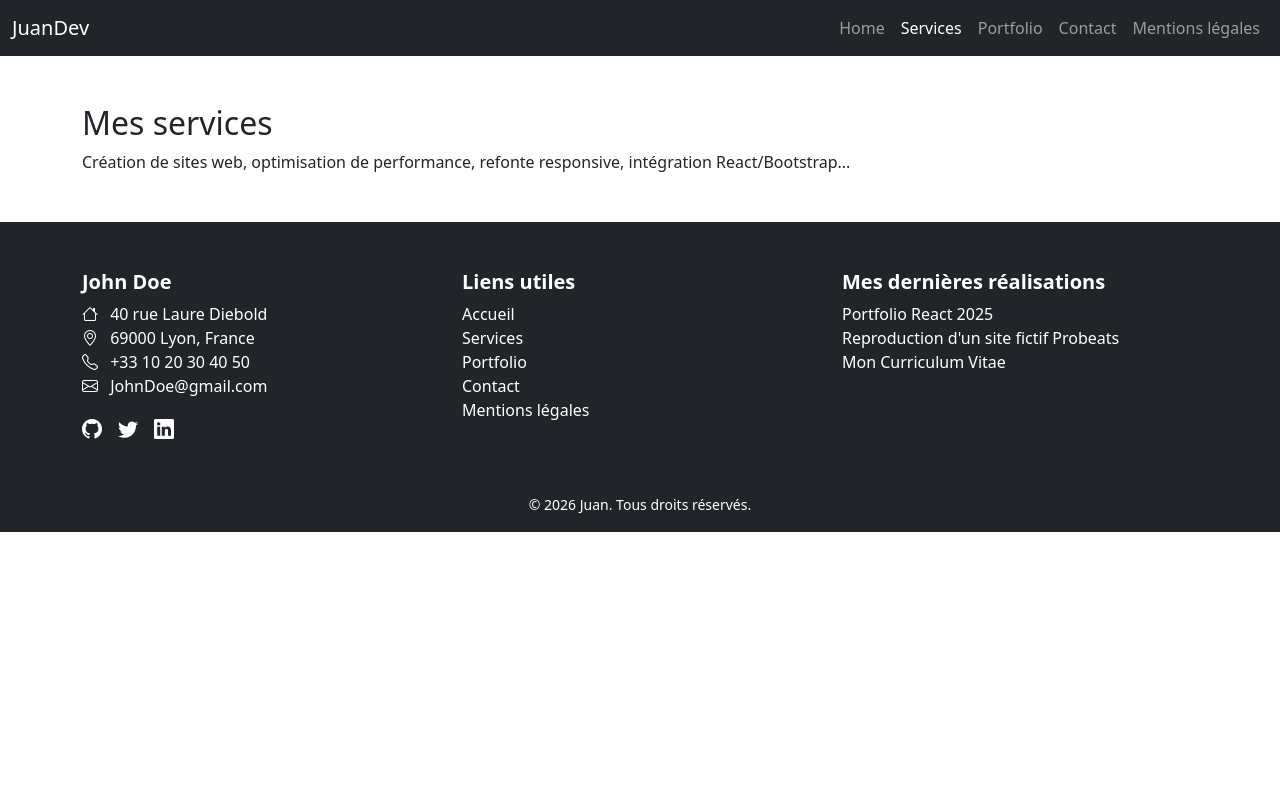
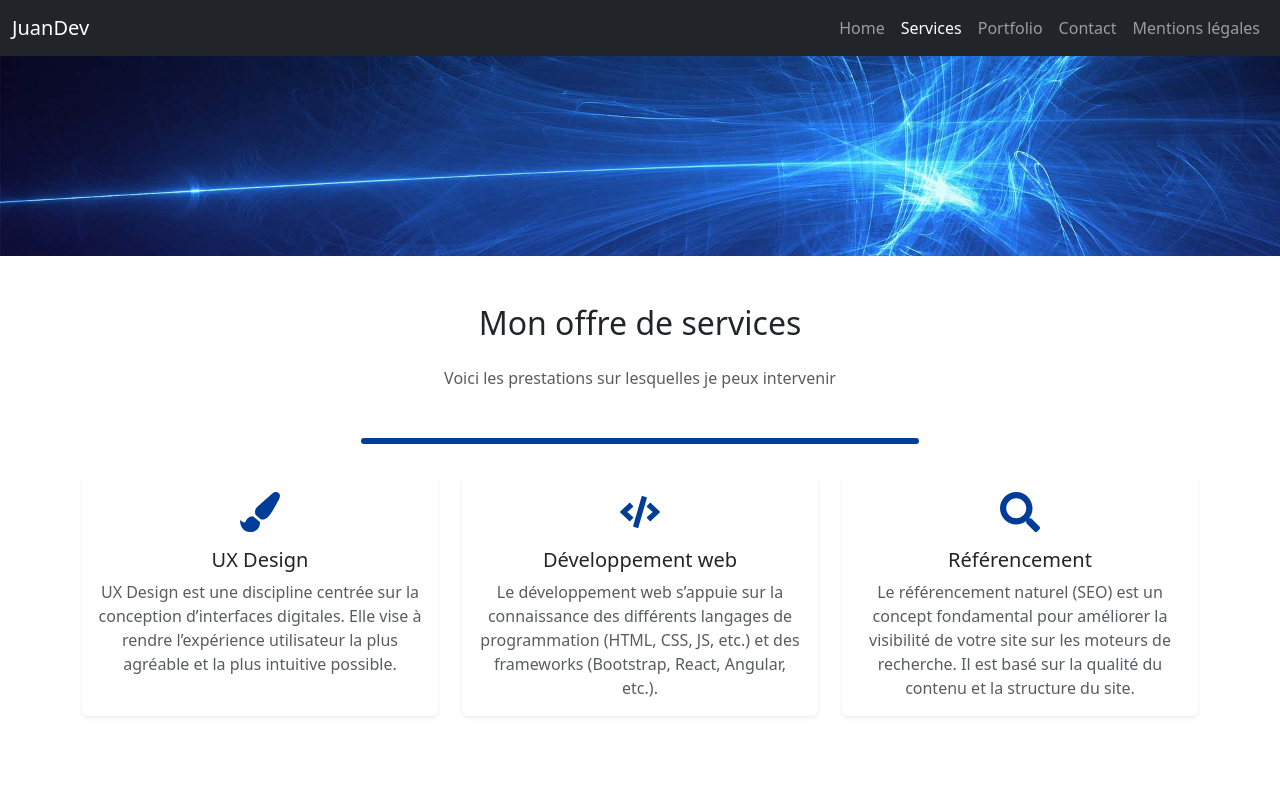
Before and after one commit to JuanitoAcevedo/Portfolio---John-Doe, a React app: page /services in a window 1280 px wide. Shown: the top 800 px of the page. Built offline with nearby package versions, Linux system fonts and the light colour scheme; the HTML template or start-up script is replaced by a standard one.

Commit message:
add page_services

```diff
--- a/src/pages/Services.js
+++ b/src/pages/Services.js
@@ -1,11 +1,71 @@
 import React from 'react';
+import { Container, Row, Col, Card } from 'react-bootstrap';
+import { FaPaintBrush, FaCode, FaSearch } from 'react-icons/fa';
+import headerImage from '../assets/images/banner.jpg';
+import BlueDivider from '../components/BlueDivider';
 
 const Services = () => {
   return (
-    <div className="container my-5">
-      <h2>Mes services</h2>
-      <p>Création de sites web, optimisation de performance, refonte responsive, intégration React/Bootstrap...</p>
-    </div>
+     <>
+      {/* Image en haut de page */}
+      <div style={{ width: '100%', overflow: 'hidden' }}>
+        <img
+          src={headerImage}
+          alt="Visuel abstrait bleu"
+          style={{
+            width: '100%',
+            height: 'auto',
+            objectFit: 'cover'
+          }}
+        />
+      </div>
+
+      <Container className="py-5">
+        <h2 className="text-center mb-4">Mon offre de services</h2>
+        <p className="text-center text-muted mb-5">
+          Voici les prestations sur lesquelles je peux intervenir
+        </p>
+        <BlueDivider centered width= "50%" />
+
+        <Row className="g-4">
+          <Col xs={12} md={4}>
+            <Card className="h-100 border-0 shadow-sm text-center">
+              <Card.Body>
+                <FaPaintBrush size={40} color="#003d99" className="mb-3" />
+                <Card.Title>UX Design</Card.Title>
+                <Card.Text className="text-muted">
+                  UX Design est une discipline centrée sur la conception d’interfaces digitales. Elle vise à rendre l’expérience utilisateur la plus agréable et la plus intuitive possible.
+                </Card.Text>
+              </Card.Body>
+            </Card>
+          </Col>
+
+          <Col xs={12} md={4}>
+            <Card className="h-100 border-0 shadow-sm text-center">
+              <Card.Body>
+                <FaCode size={40} color="#003d99" className="mb-3" />
+                <Card.Title>Développement web</Card.Title>
+                <Card.Text className="text-muted">
+                  Le développement web s’appuie sur la connaissance des différents langages de programmation (HTML, CSS, JS, etc.) et des frameworks (Bootstrap, React, Angular, etc.).
+                </Card.Text>
+              </Card.Body>
+            </Card>
+          </Col>
+
+          <Col xs={12} md={4}>
+            <Card className="h-100 border-0 shadow-sm text-center">
+              <Card.Body>
+                <FaSearch size={40} color="#003d99" className="mb-3" />
+                <Card.Title>Référencement</Card.Title>
+                <Card.Text className="text-muted">
+                  Le référencement naturel (SEO) est un concept fondamental pour améliorer la visibilité de votre site sur les moteurs de recherche. Il est basé sur la qualité du contenu et la structure du site.
+                </Card.Text>
+              </Card.Body>
+            </Card>
+          </Col>
+        </Row>
+      </Container>
+    </>
   );
 };
 
```
